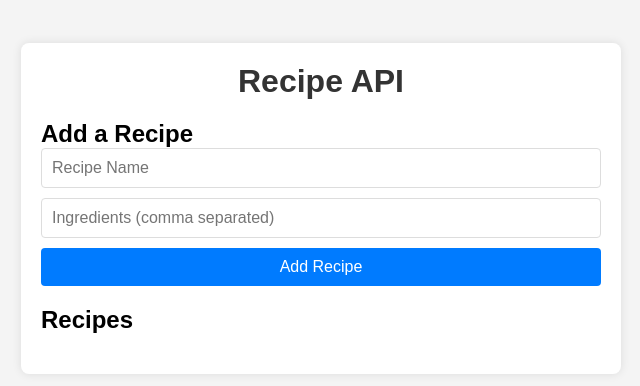
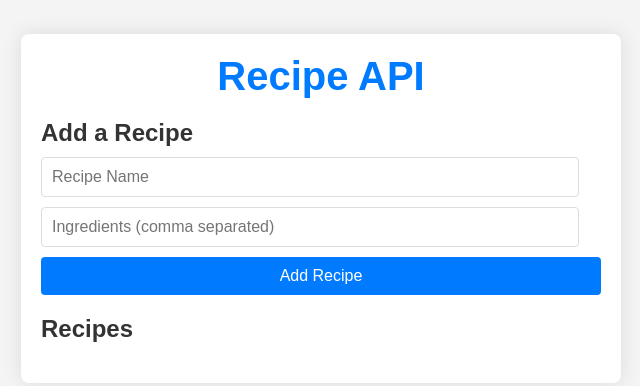
Before and after one commit to adeeb07/318-api, a plain HTML site: page index.html in a window 1280 px wide. Shown: the part 192-578 px from the top of the page, without its empty margins (319-959 px from the left). Drawn offline with Linux system fonts and the light colour scheme; files that its build step writes are made by us from their sources; no server answers; files whose address does not match are found by name.

Commit message:
Update styles.css

```diff
--- a/styles.css
+++ b/styles.css
@@ -2,7 +2,7 @@
     box-sizing: border-box;
     margin: 0;
     padding: 0;
-    font-family: Arial, sans-serif;
+    font-family: 'Arial', sans-serif;
 }
 
 body {
@@ -11,12 +11,13 @@ body {
     justify-content: center;
     align-items: center;
     min-height: 100vh;
+    color: #333;
 }
 
 .container {
     background-color: #fff;
     border-radius: 8px;
-    box-shadow: 0 0 10px rgba(0, 0, 0, 0.1);
+    box-shadow: 0 0 20px rgba(0, 0, 0, 0.1);
     max-width: 600px;
     width: 100%;
     padding: 20px;
@@ -29,8 +30,14 @@ header {
 }
 
 h1 {
-    color: #333;
-    font-size: 2em;
+    font-size: 2.5em;
+    margin-bottom: 10px;
+    color: #007bff;
+}
+
+h2 {
+    font-size: 1.5em;
+    margin-bottom: 10px;
 }
 
 .add-recipe, .recipe-list {
@@ -48,6 +55,7 @@ input[type="text"] {
     border: 1px solid #ddd;
     border-radius: 4px;
     font-size: 1em;
+    width: calc(100% - 22px);
 }
 
 button {
@@ -75,4 +83,5 @@ button:hover {
     border: 1px solid #ddd;
     border-radius: 4px;
     margin-bottom: 10px;
+    font-size: 1em;
 }
```
